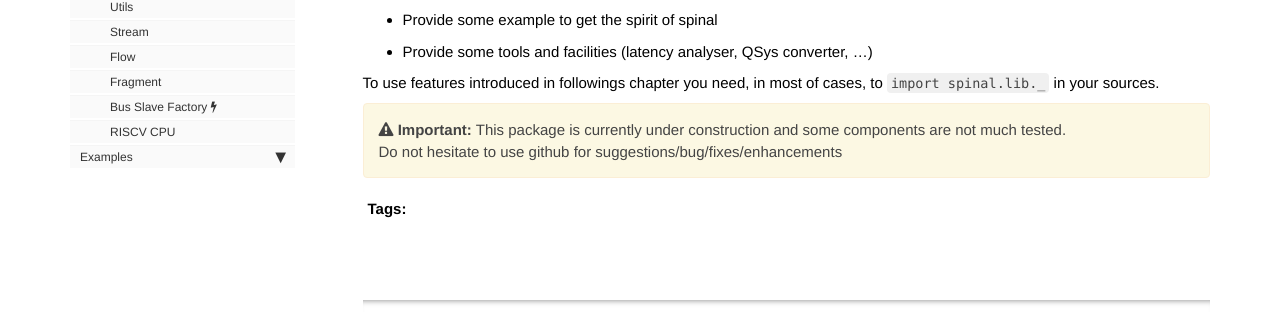
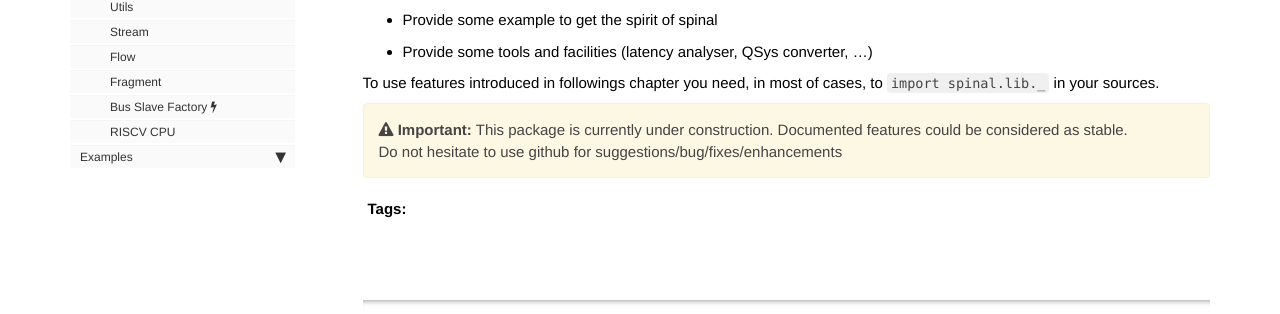
Before and after one commit to SpinalHDL/SpinalDoc, a Jekyll site: the page built from spinal/lib/introduction.md, in a window 1280 px wide. Shown: the part 309-623 px from the top of the page. Built offline with Jekyll 4.4.1, drawn with Linux system fonts in a browser that asks for light colours; nearby versions of some CDN libraries; comment, search, counter and statistics services are not loaded.

```diff
--- a/spinal/lib/introduction.md
+++ b/spinal/lib/introduction.md
@@ -19,4 +19,4 @@ The spinal.lib package goal are :
 
 To use features introduced in followings chapter you need, in most of cases, to `import spinal.lib._` in your sources.
 
-{% include important.html content="This package is currently under construction and some components are not much tested.<br> Do not hesitate to use github for suggestions/bug/fixes/enhancements" %}
+{% include important.html content="This package is currently under construction. Documented features could be considered as stable.<br> Do not hesitate to use github for suggestions/bug/fixes/enhancements" %}
```
Also changed, not shown: spinal/examples/introduction.md (+1 -1 lines), spinal/examples/memory_mapped_uart.md (+17 -0 lines).
